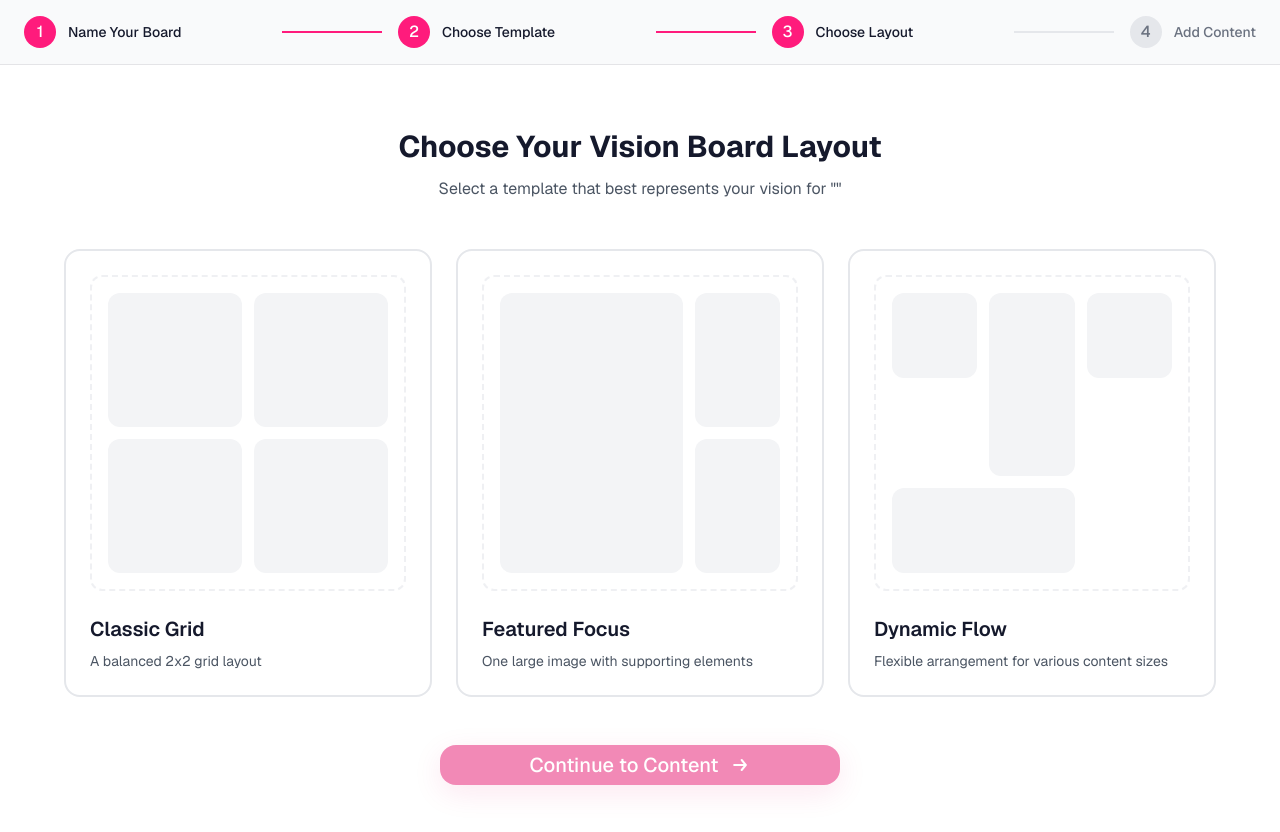
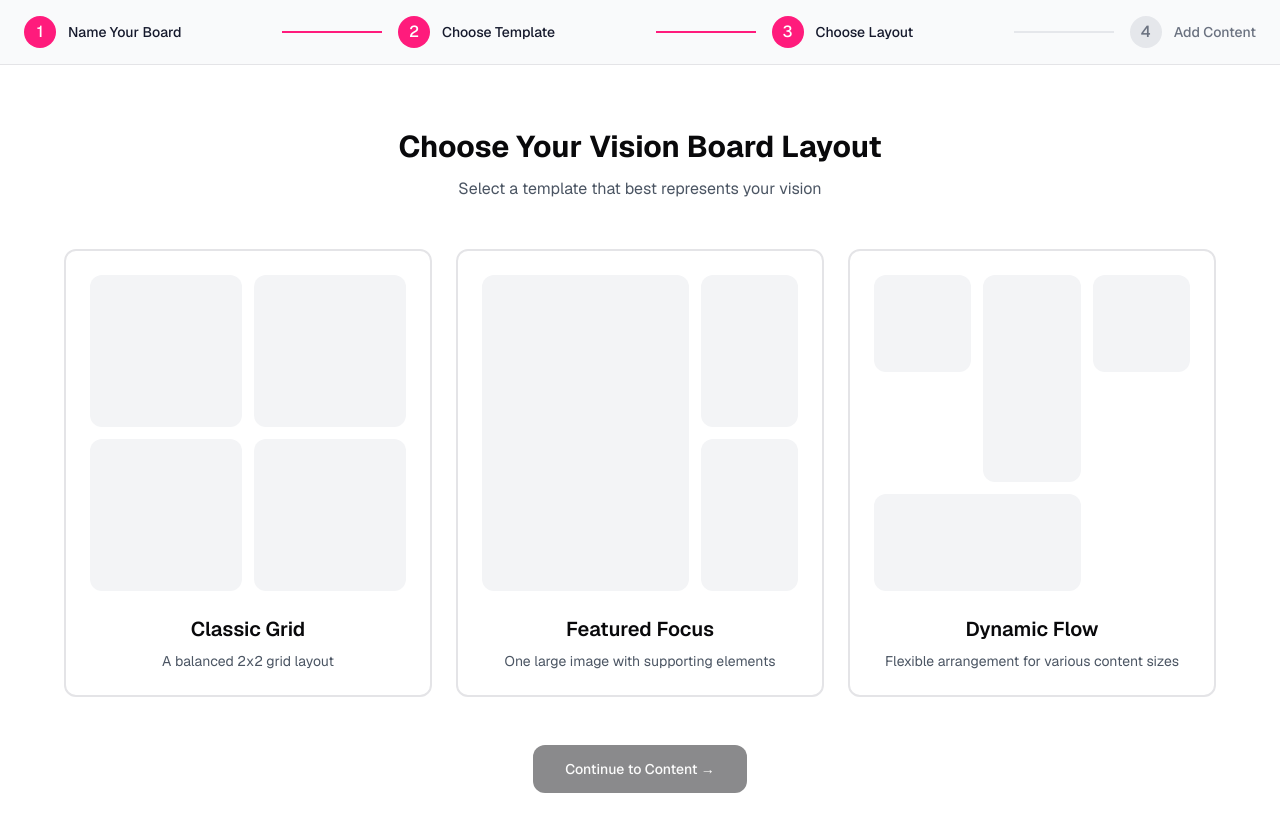
Before and after one commit to zaktech96/vsionboard, a Next.js app: page /create/layout in a window 1280 px wide. Shown: the top 832 px of the page. Built offline with nearby package versions, Linux system fonts and the light colour scheme.

Commit message:
added media screen break points

```diff
--- a/app/create/content/page.tsx
+++ b/app/create/content/page.tsx
@@ -275,26 +275,26 @@ function ContentEditor() {
       </div>
 
       {/* Content */}
-      <div className="max-w-[1400px] mx-auto px-6 py-16">
-        <div className="text-center mb-12">
-          <h1 className="text-3xl font-bold text-[#15192C] dark:text-white mb-3">
+      <div className="max-w-[1400px] mx-auto px-4 md:px-6 py-8 md:py-16">
+        <div className="text-center mb-8 md:mb-12">
+          <h1 className="text-2xl md:text-3xl font-bold mb-2 md:mb-3">
             Design Your Vision Board
           </h1>
-          <p className="text-gray-600 dark:text-gray-400">
+          <p className="text-sm md:text-base text-gray-600 dark:text-gray-400">
             Click anywhere on the canvas to add content
           </p>
         </div>
 
-        <div className="flex flex-col lg:flex-row gap-6">
-          {/* Content Type Sidebar */}
-          <div className="w-full lg:w-64 flex lg:block gap-4 overflow-x-auto lg:overflow-x-visible">
+        <div className="flex flex-col lg:flex-row gap-4 md:gap-6">
+          {/* Sidebar - Horizontal scroll on mobile */}
+          <div className="w-full lg:w-64 flex lg:flex-col gap-3
+                        overflow-x-auto lg:overflow-x-visible pb-4 lg:pb-0
+                        scrollbar-hide">
             {contentTypes.map((type) => (
               <button
                 key={type.id}
                 onClick={() => handleContentTypeClick(type.id)}
-                className="flex-shrink-0 w-full lg:w-auto p-4 rounded-xl border-2 border-gray-200 dark:border-gray-800
-                         hover:border-[#E6156F]/40 hover:bg-[#FFE7F1]/10
-                         text-left transition-all"
+                className="flex-shrink-0 w-[180px] lg:w-full p-3 md:p-4 rounded-xl"
               >
                 <div className="flex items-center gap-3">
                   <span className="text-2xl">{type.icon}</span>
@@ -311,8 +311,8 @@ function ContentEditor() {
             ))}
           </div>
 
-          {/* Canvas Area */}
-          <div className="flex-1 min-h-[500px] lg:min-h-[600px] rounded-2xl border-2 border-dashed
+          {/* Canvas Area - Responsive height */}
+          <div className="flex-1 min-h-[400px] lg:min-h-[600px] rounded-xl border-2 border-dashed
                         border-gray-200 dark:border-gray-800
                         bg-white dark:bg-gray-900
                         overflow-hidden p-6 cursor-pointer"
@@ -351,20 +351,17 @@ function ContentEditor() {
           </DialogContent>
         </Dialog>
 
-        {/* Action Buttons - Make them stack on mobile */}
-        <div className="flex flex-col sm:flex-row justify-between gap-4 mt-6">
+        {/* Action Buttons - Stack on mobile */}
+        <div className="flex flex-col sm:flex-row justify-between gap-3 mt-6">
           <Button
             onClick={() => router.back()}
-            className="w-full sm:w-auto px-8 py-4 rounded-xl border-2 border-gray-200 dark:border-gray-800
-                     hover:border-[#E6156F]/40 hover:bg-[#FFE7F1]/10
-                     text-gray-600 dark:text-gray-400"
+            className="w-full sm:w-auto order-2 sm:order-1"
           >
             Back
           </Button>
           <Button
             onClick={handleSave}
-            className="w-full sm:w-auto px-8 py-4 rounded-xl bg-[#E6156F] hover:bg-[#D11463]
-                     text-white font-medium"
+            className="w-full sm:w-auto order-1 sm:order-2"
           >
             Save Vision Board
           </Button>
--- a/app/create/layout/page.tsx
+++ b/app/create/layout/page.tsx
@@ -107,80 +107,46 @@ function LayoutContent() {
       </div>
 
       {/* Content */}
-      <div className="max-w-[1200px] mx-auto px-6 py-16">
-        <div className="text-center mb-12">
-          <h1 className="text-3xl font-bold text-[#15192C] dark:text-white mb-3">
+      <div className="max-w-[1200px] mx-auto px-4 md:px-6 py-8 md:py-16">
+        <div className="text-center mb-8 md:mb-12">
+          <h1 className="text-2xl md:text-3xl font-bold mb-2 md:mb-3">
             Choose Your Vision Board Layout
           </h1>
-          <p className="text-gray-600 dark:text-gray-400">
-            Select a template that best represents your vision for "{boardName}"
+          <p className="text-sm md:text-base text-gray-600 dark:text-gray-400">
+            Select a template that best represents your vision
           </p>
         </div>
 
-        <div className="grid grid-cols-1 sm:grid-cols-2 lg:grid-cols-3 gap-4 md:gap-6 mb-12">
+        {/* Layout Grid - Responsive columns */}
+        <div className="grid grid-cols-1 sm:grid-cols-2 lg:grid-cols-3 gap-4 md:gap-6 mb-8 md:mb-12">
           {templates.map((template) => (
             <button
               key={template.id}
               onClick={() => setSelectedTemplate(template.id)}
-              className={`group p-4 md:p-6 rounded-2xl border-2 transition-all duration-300 text-left
-                ${selectedTemplate === template.id
-                  ? 'border-[#FF1B7C] bg-[#FFE7F1]/10'
-                  : 'border-gray-200 dark:border-gray-800 hover:border-[#FF1B7C]/30 hover:bg-[#FFE7F1]/5'
-                }`}
+              className="p-4 md:p-6 rounded-xl border-2 transition-all"
             >
-              <div className="mb-6 aspect-square w-full overflow-hidden rounded-xl border-2 border-dashed
-                           border-gray-200/60 dark:border-gray-700/60 p-4
-                           group-hover:border-[#FF1B7C]/20">
+              <div className="aspect-square mb-4 md:mb-6">
                 {template.preview}
               </div>
-              <h3 className={`text-xl font-semibold mb-2 transition-colors
-                ${selectedTemplate === template.id
-                  ? 'text-[#FF1B7C]'
-                  : 'text-[#15192C] dark:text-white group-hover:text-[#FF1B7C]'
-                }`}>
+              <h3 className="text-lg md:text-xl font-semibold mb-2">
                 {template.name}
               </h3>
-              <p className="text-gray-600 dark:text-gray-400 text-sm">
+              <p className="text-sm text-gray-600 dark:text-gray-400">
                 {template.description}
               </p>
             </button>
           ))}
         </div>
 
+        {/* Action Button - Centered and responsive */}
         <div className="flex justify-center">
-         <Button
-  onClick={handleContinue}
-  disabled={!selectedTemplate}
-  className="w-full max-w-[400px] mx-auto
-           bg-[#E6156F]
-           text-white text-xl font-medium
-           py-4 rounded-2xl
-           disabled:opacity-50 disabled:cursor-not-allowed
-           transition-all duration-300
-           shadow-[0_8px_30px_rgb(230,21,111,0.2)]
-           hover:shadow-[0_8px_30px_rgb(230,21,111,0.4)]
-           hover:bg-[#D11463]
-           active:scale-[0.99]"
->
-  <div className="flex items-center justify-center gap-3">
-    <span>Continue to Content</span>
-    <svg
-      width="20"
-      height="20"
-      viewBox="0 0 20 20"
-      fill="none"
-      className="transition-transform group-hover:translate-x-1"
-    >
-      <path
-        d="M4.166 10h11.667M11.666 5l4.167 5-4.167 5"
-        stroke="currentColor"
-        strokeWidth="2"
-        strokeLinecap="round"
-        strokeLinejoin="round"
-      />
-    </svg>
-  </div>
-</Button>
+          <Button
+            onClick={handleContinue}
+            disabled={!selectedTemplate}
+            className="w-full sm:w-auto min-w-[200px] py-4 md:py-6 px-6 md:px-8 rounded-xl"
+          >
+            Continue to Content →
+          </Button>
         </div>
       </div>
     </div>
--- a/app/create/page.tsx
+++ b/app/create/page.tsx
@@ -37,10 +37,10 @@ export default function CreateBoard() {
 
   return (
     <div className="min-h-screen bg-white dark:bg-gray-950">
-      {/* Progress Bar */}
-      <div className="w-full bg-gray-50 dark:bg-gray-900 border-b dark:border-gray-800 overflow-x-auto">
-        <div className="max-w-[1400px] mx-auto px-4 sm:px-6 py-4 min-w-[600px]">
-          <div className="flex items-center justify-between">
+      {/* Progress Bar - Make scrollable on mobile */}
+      <div className="w-full bg-gray-50 dark:bg-gray-900 border-b dark:border-gray-800">
+        <div className="max-w-[1400px] mx-auto px-4 md:px-6 py-3 md:py-4 overflow-x-auto">
+          <div className="flex items-center justify-between min-w-[600px] md:min-w-0">
             {steps.map((step, index) => (
               <div key={step.number} className="flex items-center">
                 {index > 0 && (
@@ -74,46 +74,30 @@ export default function CreateBoard() {
         </div>
       </div>
 
-      {/* Content */}
-      <div className="max-w-[800px] mx-auto px-4 sm:px-6 py-8 sm:py-16">
-        <div className="text-center mb-12">
-          <h1 className="text-3xl font-bold text-[#15192C] dark:text-white mb-3">
+      {/* Content - Better mobile spacing */}
+      <div className="max-w-[600px] mx-auto px-4 md:px-6 py-8 md:py-16">
+        <div className="text-center mb-8 md:mb-12">
+          <h1 className="text-2xl md:text-3xl font-bold text-[#15192C] dark:text-white mb-2 md:mb-3">
             Name Your Vision Board
           </h1>
-          <p className="text-gray-600 dark:text-gray-400">
+          <p className="text-sm md:text-base text-gray-600 dark:text-gray-400">
             Give your vision board a meaningful name that inspires you
           </p>
         </div>
 
-        <div className="space-y-8">
-          <div className="relative">
+        <div className="space-y-6">
           <Input
             type="text"
             placeholder={randomPlaceholder}
             value={boardName}
             onChange={(e) => setBoardName(e.target.value)}
-              className="w-full text-base sm:text-lg py-5 sm:py-7 px-4 sm:px-6 rounded-xl sm:rounded-2xl
-                         border-2 border-gray-200/80 dark:border-gray-800
-                         focus:border-[#FF1B7C] dark:focus:border-[#FF1B7C]
-                         bg-white dark:bg-gray-900 shadow-sm
-                         placeholder:text-gray-400 dark:placeholder:text-gray-600
-                         placeholder:italic"
+            className="w-full text-base md:text-lg py-4 md:py-6 px-4 md:px-6 rounded-xl
+                     border-2 border-gray-200/80 dark:border-gray-800"
           />
-            {boardName && (
-              <div className="absolute right-4 top-1/2 -translate-y-1/2">
-                <div className="w-6 h-6 rounded-full bg-[#FFE7F1] flex items-center justify-center">
-                  <span className="text-[#FF1B7C] text-sm">✓</span>
-                </div>
-              </div>
-            )}
-          </div>
-
           <Button
             onClick={handleNext}
             disabled={!boardName.trim()}
-            className="w-full bg-[#FF1B7C] hover:bg-[#FF1B7C]/90 text-white py-7 rounded-2xl
-                     disabled:opacity-50 disabled:cursor-not-allowed
-                     text-base font-medium shadow-lg shadow-[#FF1B7C]/10"
+            className="w-full py-4 md:py-6 rounded-xl text-base md:text-lg font-medium"
           >
             Continue to Template →
           </Button>
--- a/app/create/template/page.tsx
+++ b/app/create/template/page.tsx
@@ -169,13 +169,17 @@ function TemplateContent() {
           ))}
         </div>
 
-        <div className="flex justify-end px-4 sm:px-0">
+        <div className="flex justify-center">
           <Button
             onClick={handleContinue}
             disabled={!selectedTemplate}
-            className="w-full sm:w-auto px-6 md:px-8 py-4 md:py-5 rounded-xl text-sm md:text-base
+            className="w-full sm:w-auto min-w-[200px] px-6 md:px-8 py-4 md:py-5
+                     rounded-xl text-base md:text-lg font-medium
                      bg-[#FF1B7C] hover:bg-[#FF1B7C]/90 text-white
-                     disabled:opacity-50 disabled:cursor-not-allowed"
+                     disabled:opacity-50 disabled:cursor-not-allowed
+                     transition-all duration-300
+                     shadow-[0_8px_30px_rgb(230,21,111,0.2)]
+                     hover:shadow-[0_8px_30px_rgb(230,21,111,0.4)]"
           >
             Continue to Layout →
           </Button>
```
Lines whose indentation alone changed are shown as unchanged.
